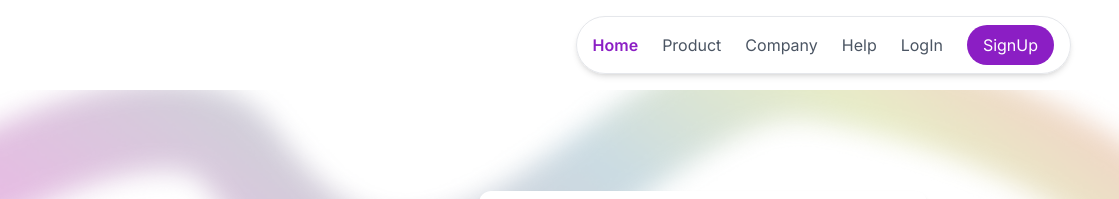
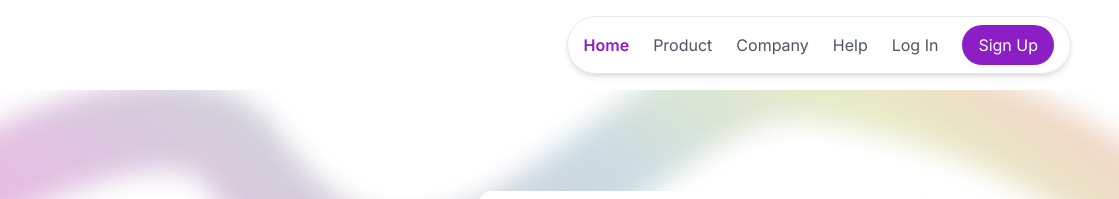
Before and after one commit to iamanshu11/tranxfa, a website: page src/index.html in a window 1280 px wide. Shown: the top 199 px of the page, 161-1280 px from the left. Drawn offline with nearby package versions, Linux system fonts and the light colour scheme.

Commit message:
content updated

```diff
--- a/src/index.html
+++ b/src/index.html
@@ -25,10 +25,10 @@
         <a href="#" class="text-gray-600 hover:text-purple-secondary">Product</a>
         <a href="#" class="text-gray-600 hover:text-purple-secondary">Company</a>
         <a href="#" class="text-gray-600 hover:text-purple-secondary">Help</a>
-        <a href="login.html" class="text-gray-600 hover:text-purple-secondary">LogIn</a>
+        <a href="login.html" class="text-gray-600 hover:text-purple-secondary">Log In</a>
         <a href="sign-up.html">
           <button
-            class="px-4 py-2 bg-purple-secondary text-white  rounded-full hover:bg-black transition">SignUp</button>
+            class="px-4 py-2 bg-purple-secondary text-white  rounded-full hover:bg-black transition">Sign Up</button>
         </a>
       </nav>
 
@@ -52,10 +52,10 @@
         <a href="#" class="text-gray-600 text-lg hover:text-purple-secondary">Product</a>
         <a href="#" class="text-gray-600 hover:text-purple-secondary">Company</a>
         <a href="#" class="text-gray-600 text-lg hover:text-purple-secondary">Help</a>
-        <a href="login.html" class="text-gray-600 text-lg hover:text-purple-secondary">LogIn</a>
+        <a href="login.html" class="text-gray-600 text-lg hover:text-purple-secondary">Log In</a>
         <a href="sign-up.html">
           <button
-            class="px-4 py-2 bg-purple-secondary text-white  rounded-full hover:bg-black transition">SignUp</button>
+            class="px-4 py-2 bg-purple-secondary text-white  rounded-full hover:bg-black transition">Sign Up</button>
         </a>
       </div>
     </div>
```
Also changed, not shown: dist/output.css.
